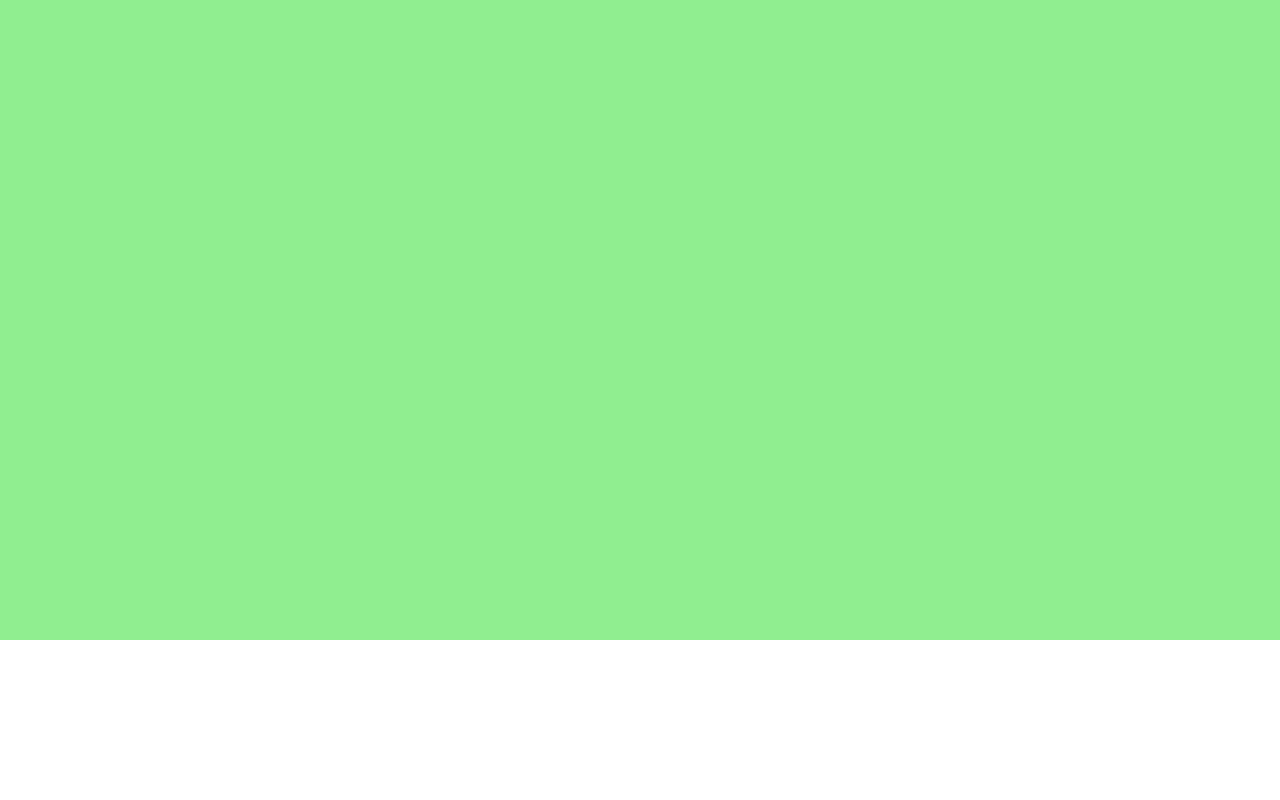
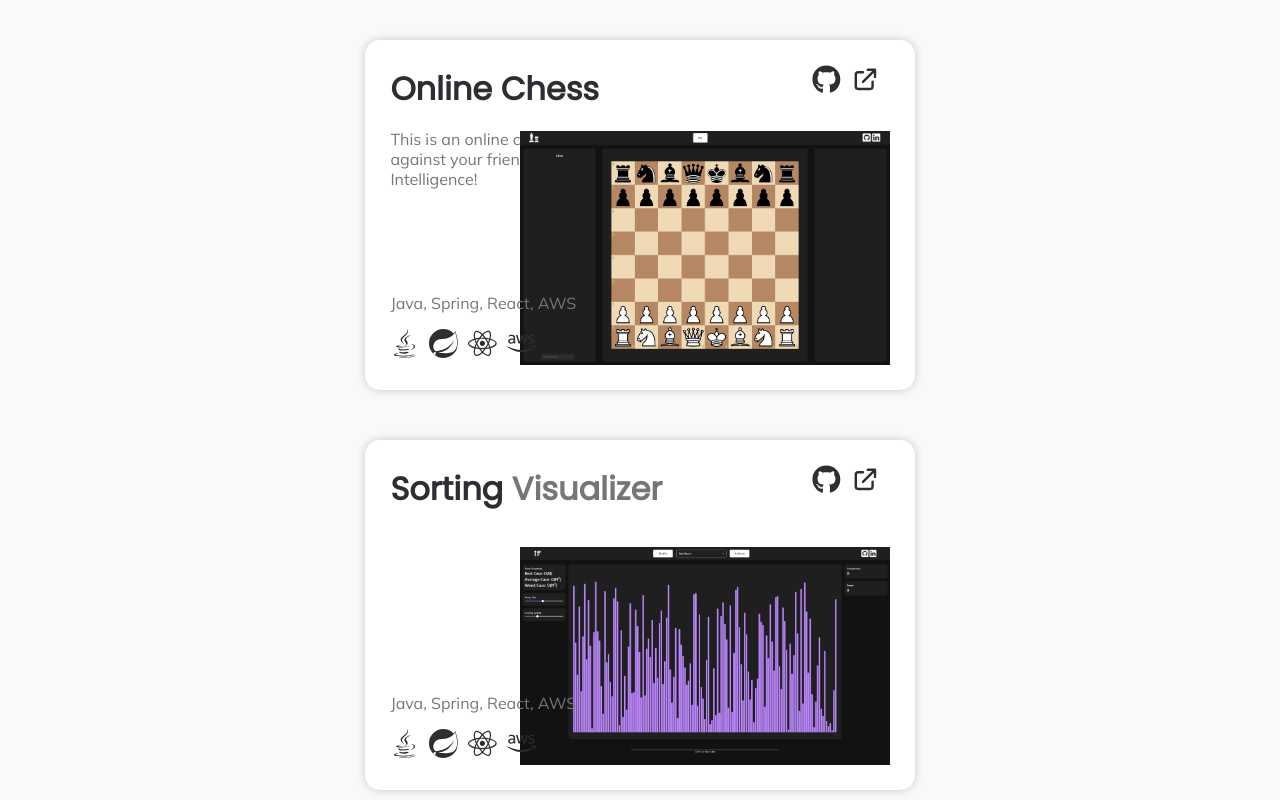
Before and after one commit to patricktrp/portfolio, a React (Create React App) app: page / in a window 1280 px wide. Shown: the part 960-1760 px from the top of the page. Before the commit the page ends 1600 px from the top, so only its background shows below. Built offline with nearby package versions, Linux system fonts and the light colour scheme.

Commit message:
started project page

```diff
--- a/src/components/Hero.module.css
+++ b/src/components/Hero.module.css
@@ -71,8 +71,8 @@
     border: 3px solid var(--font-color-primary);
     border-radius: 60% 40% 30% 70%/60% 30% 70% 40%;
     height: 20rem;
+    width: 25rem;
     position: relative;
-    width: 25rem;
 }
 
 
--- a/src/components/Navbar.js
+++ b/src/components/Navbar.js
@@ -11,8 +11,8 @@ const Navbar = () => {
                 </div>
                 <ul className={styles["navbar-inner-list"]}>
                     <li>About</li>
-                    <li>Projects</li>
-                    <li>Random</li>
+                    <li><a href="#projects">Projects</a></li>
+                    <li>Experience</li>
                     <li>Contact</li>
                 </ul>
             </div>
--- a/src/components/Projects.js
+++ b/src/components/Projects.js
@@ -1,9 +1,102 @@
 import styles from './Projects.module.css';
+import { HiOutlineExternalLink } from 'react-icons/hi'
+import { FaGithub, FaJava, FaAws, FaReact } from 'react-icons/fa';
+import { SiSpring } from 'react-icons/si';
+import Chess from '../chess.patricktreppmann.com_.png';
+import Sorting from '../sorting-visualizer.patricktreppmann.com_.png';
 
 const Projects = () => {
     return (
-        <section className={styles["projects"]}>
+        <section className={styles["projects"]} id="projects">
+            <div className={styles["projects-inner-layout"]}>
 
+                <div className={styles["projects-card"]}>
+                    <h1>Online Chess</h1>
+                    <p style={{ maxWidth: '450px' }}>This is an online chess app where you can choose to play against your friend or you can try to beat my Artifical Intelligence!</p>
+
+                    <img src={Chess} className={styles["project-demo-img"]} />
+                    <div className={styles["project-links"]}>
+                        <ul>
+                            <li><FaGithub size="1.8em" /></li>
+                            <li><HiOutlineExternalLink size="1.8em" /></li>
+                        </ul>
+                    </div>
+
+
+                    <div className={styles["project-tech"]}>
+                        <p>Java, Spring, React, AWS</p>
+                        <ul>
+                            <li><FaJava size="1.8em" /></li>
+                            <li><SiSpring size="1.8em" /></li>
+                            <li><FaReact size="1.8em" /></li>
+                            <li><FaAws size="1.8em" /></li>
+                        </ul>
+                    </div>
+                </div>
+                <div className={styles["projects-card"]}>
+                    <h1>Sorting <span className={styles["project-heading-highlight"]}>Visualizer</span></h1>
+
+                    <img src={Sorting} className={styles["project-demo-img"]} />
+                    <div className={styles["project-links"]}>
+                        <ul>
+                            <li><FaGithub size="1.8em" /></li>
+                            <li><HiOutlineExternalLink size="1.8em" /></li>
+                        </ul>
+                    </div>
+
+
+                    <div className={styles["project-tech"]}>
+                        <p>Java, Spring, React, AWS</p>
+                        <ul>
+                            <li><FaJava size="1.8em" /></li>
+                            <li><SiSpring size="1.8em" /></li>
+                            <li><FaReact size="1.8em" /></li>
+                            <li><FaAws size="1.8em" /></li>
+                        </ul>
+                    </div>
+                </div>
+
+                <div className={styles["projects-card"]}>
+                    <h1>Leetcode  <span className={styles["project-heading-highlight"]}>Clone</span></h1>
+                    <div className={styles["project-links"]}>
+                        <ul>
+                            <li><FaGithub size="1.8em" /></li>
+                            <li><HiOutlineExternalLink size="1.8em" /></li>
+                        </ul>
+                    </div>
+
+
+                    <div className={styles["project-tech"]}>
+                        <p>Java, Spring, React, AWS</p>
+                        <ul>
+                            <li><FaJava size="1.8em" /></li>
+                            <li><SiSpring size="1.8em" /></li>
+                            <li><FaReact size="1.8em" /></li>
+                            <li><FaAws size="1.8em" /></li>
+                        </ul>
+                    </div>
+                </div>
+                <div className={styles["projects-card"]}>
+                    <h1>Distributed <span className={styles["project-heading-highlight"]}>Cache</span></h1>
+                    <div className={styles["project-links"]}>
+                        <ul>
+                            <li><FaGithub size="1.8em" /></li>
+                            <li><HiOutlineExternalLink size="1.8em" /></li>
+                        </ul>
+                    </div>
+
+
+                    <div className={styles["project-tech"]}>
+                        <p>Java, Spring, React, AWS</p>
+                        <ul>
+                            <li><FaJava size="1.8em" /></li>
+                            <li><SiSpring size="1.8em" /></li>
+                            <li><FaReact size="1.8em" /></li>
+                            <li><FaAws size="1.8em" /></li>
+                        </ul>
+                    </div>
+                </div>
+            </div>
         </section>
     );
 }
--- a/src/components/Projects.module.css
+++ b/src/components/Projects.module.css
@@ -1,4 +1,93 @@
 .projects {
-    height: 100vh;
-    background-color: lightgreen;
+    /* height: 100vh; */
+    background-color: var(--background-primary);
+    display: flex;
+    justify-content: center;
 }
+
+.projects-inner-layout {
+    margin-top: 200px;
+    width: 60%;
+    display: flex;
+    align-items: center;
+    flex-direction: column;
+    margin-bottom: 200px;
+}
+
+.projects-card {
+    width: 65%;
+    border-radius: 15px;
+    position: relative;
+    background-color: var(--background-secondary);
+    box-shadow: 0 0 10px rgba(0, 0, 0, 0.2);
+    padding: 25px;
+    margin-bottom: 50px;
+    min-height: 300px;
+}
+
+.project-heading-highlight {
+    color: var(--font-color-secondary)
+}
+
+.project-demo-img {
+    width: 370px;
+    position: absolute;
+    right: 0;
+    bottom: 0;
+    margin-bottom: 25px;
+    margin-right: 25px;
+    /* border: 1px solid rgba(255,255,255, .4) */
+}
+
+.projects-card h1 {
+    padding: 0;
+    margin: 0;
+    font-size: 2rem;
+}
+
+.projects-card p {
+    color: var(--font-color-secondary);
+    font-family: 'Mulish', sans-serif;
+}
+
+.project-links {
+    position: absolute;
+    right: 0;
+    top: 0;
+    margin-right: 25px;
+    margin-top: 25px;
+}
+
+.project-links ul {
+    list-style: none;
+    display: flex;
+    margin: 0;
+    padding: 0;
+}
+.project-links ul li {
+    margin-right: 10px;
+}
+
+.project-tech {
+    position: absolute;
+    bottom: 0;
+    left: 0;
+    margin-left: 25px;
+    margin-bottom: 25px;
+}
+
+.project-tech p {
+    color: var(--font-color-secondary);
+    font-family: "Mulish", sans-serif;
+}
+
+.project-tech ul {
+    list-style: none;
+    display: flex;
+    padding: 0;
+    margin-bottom: 0;
+}
+
+.project-tech ul li {
+    margin-right: 10px;
+}
```
Also changed, not shown: src/chess.patricktreppmann.com_.png (added), src/sorting-visualizer.patricktreppmann.com_.png (added).
